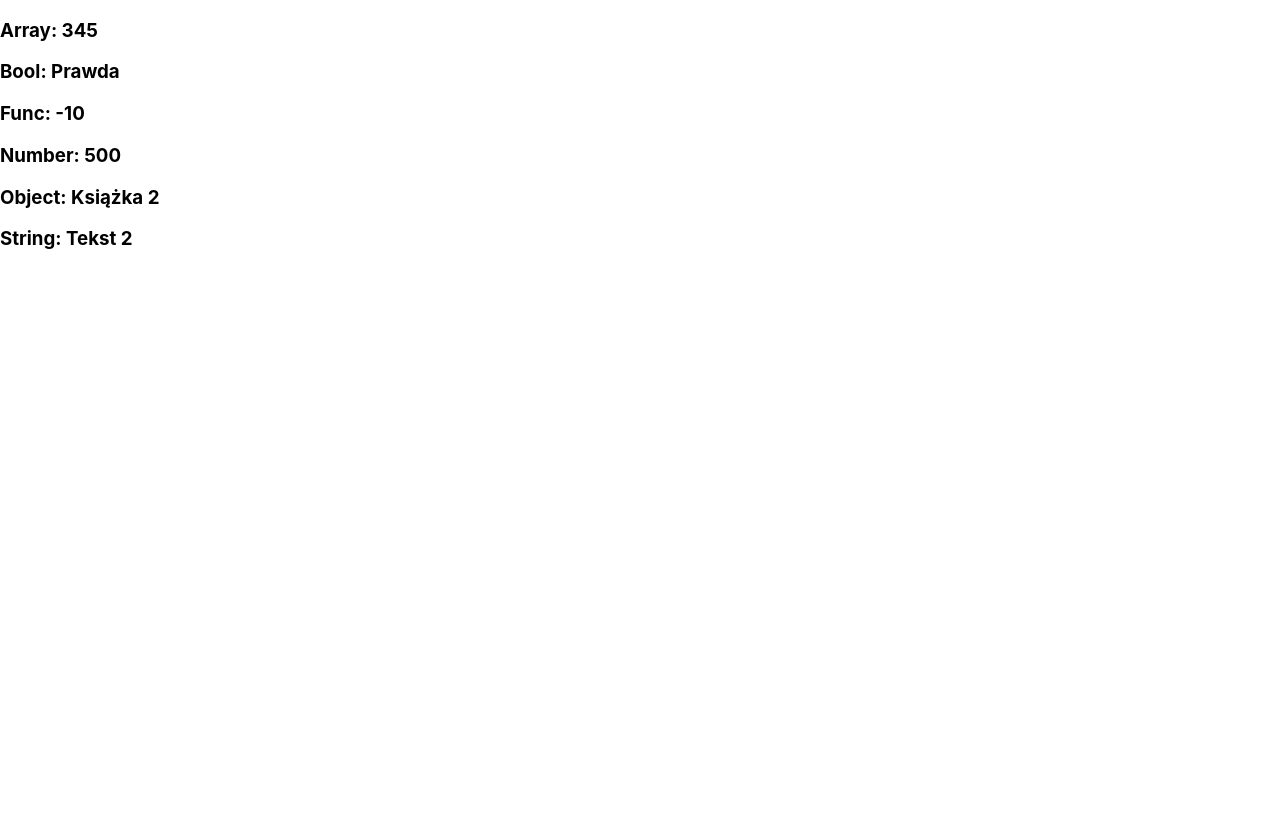
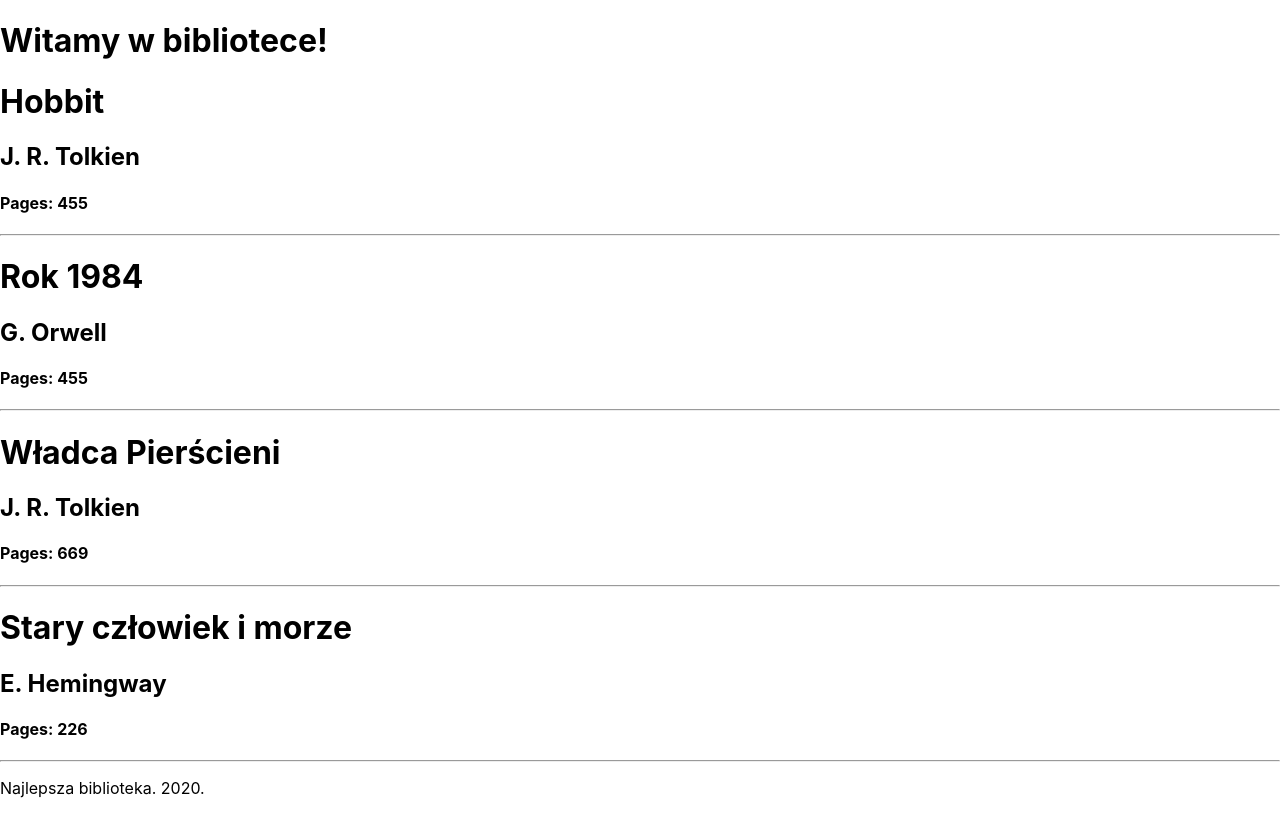
Before and after one commit to oskar0809/react-rozdzial3, a React (Create React App) app: page / in a window 1280 px wide. Built offline with nearby package versions, Linux system fonts and the light colour scheme.

Commit message:
listing 3.34-3.37 props w projekcie book

```diff
--- a/src/Book.js
+++ b/src/Book.js
@@ -38,7 +38,7 @@ class Book extends Component{
                 <Header/>
                 {
                     this.state.books.map((book, i) =>
-                        <BookDescription key = {i} {...book} deleteBook={this.deleteSingleBook}/>
+                        <BookDescription key = {i} book={book}/>
                     )
                 }
                 <Footer/>
--- a/src/BookDescription.js
+++ b/src/BookDescription.js
@@ -1,15 +1,26 @@
+import PropTypes from "prop-types";
+
 const BookDescription = (props) =>{
     return(
         <div>
-            <h1>{props.title}</h1>
-            <h2>{props.author}</h2>
-            <h4>Pages: {props.pages}</h4>
-            <button onClick={() => props.deleteBook(props.id)}>
-                Usuń książkę
-            </button>
+            <h1>{props.book.title}</h1>
+            <h2>{props.book.author}</h2>
+            <h4>Pages: {props.book.pages}</h4>
             <hr/>
         </div>
     );
 }
 
+BookDescription.propTypes = {
+    book: PropTypes.object.isRequired
+}
+
+BookDescription.defaultProps = {
+    book: {
+        title: "Tytuł Książki",
+        author: "Autor Książki",
+        pages: "Liczba stron",
+    }
+}
+
 export default BookDescription;
--- a/src/index.js
+++ b/src/index.js
@@ -11,18 +11,18 @@ import { number } from 'prop-types';
 const root = ReactDOM.createRoot(document.getElementById('root'));
 root.render(
     <React.StrictMode>
-    {/* <Book/> */}
+        <Book/>
         {/* <Age age={20}/>
         <Age/> */}
         {/* <Props propArray={[1, 2, 3]}/> */}
-        <Props
+        {/* <Props
             propArray={[3,4,5]}
             propFunc={number => {
                 return number * -1;
             }}
             propNumber={500}
             propObject={{book: "Książka 2"}}
-            propString="Tekst 2"/>
+            propString="Tekst 2"/> */}
     </React.StrictMode>
 );
 
```
